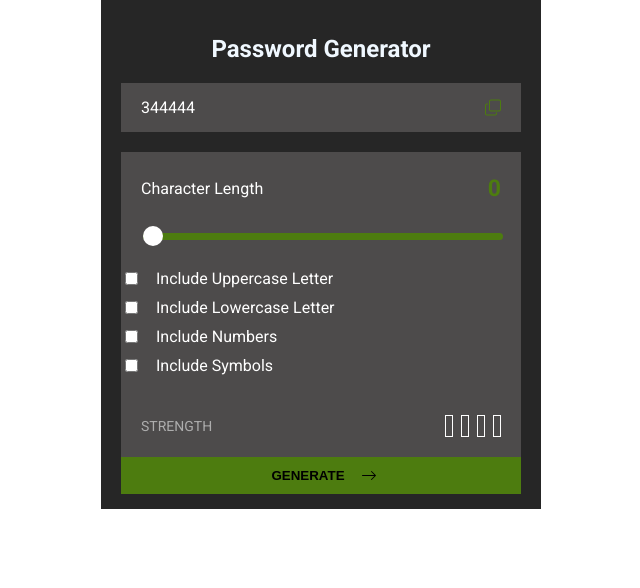
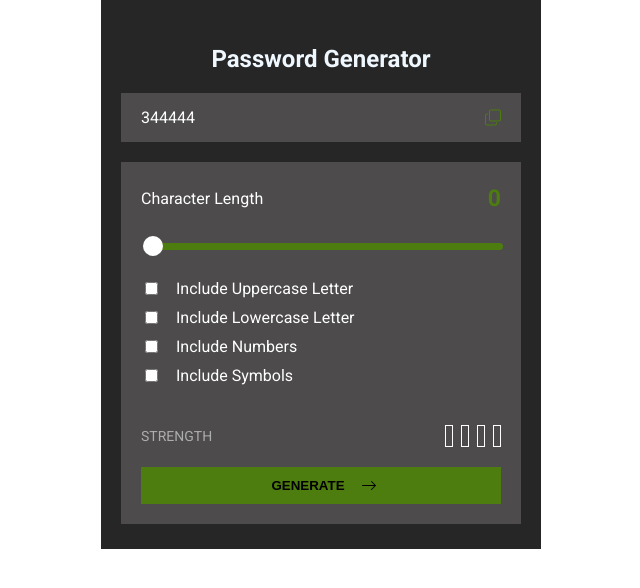
Before and after one commit to kq333/password-generator, a React (Vite) app: page / in a window 1280 px wide. Shown: the top 588 px of the page, without its empty margins (319-959 px from the left). Built offline with nearby package versions, Linux system fonts and the light colour scheme.

Commit message:
removed padding

```diff
--- a/src/components/form/FormComponent.scss
+++ b/src/components/form/FormComponent.scss
@@ -2,7 +2,7 @@
     background-color: #262626;
     max-width: 400px;
     width: 100%;
-    padding: 15px 20px;
+    padding: 25px 20px;
     margin: auto;
 
     &__header {
@@ -13,10 +13,12 @@
     &__wrapper {
         background-color: #4d4b4b;
         margin-top: 20px;
+        padding-bottom: 20px;
     }
 
     &__checkbox-wrapper {
         margin-top: 20px;
+        padding: 0 20px;
     }
 
     &__checkbox-component {
@@ -24,7 +26,6 @@
     }
 
     &__submit-elem {
-        width: 100%;
         background-color: #4d7c0f;
         display: flex;
         justify-content: center;
--- a/src/components/passwordStrangth/PasswordStrength.scss
+++ b/src/components/passwordStrangth/PasswordStrength.scss
@@ -7,7 +7,7 @@
         display: flex;
         justify-content: space-between;
         align-items: center;
-        padding: 20px 20px;
+        padding: 20px 0;
     }
 
     &__name {
```
